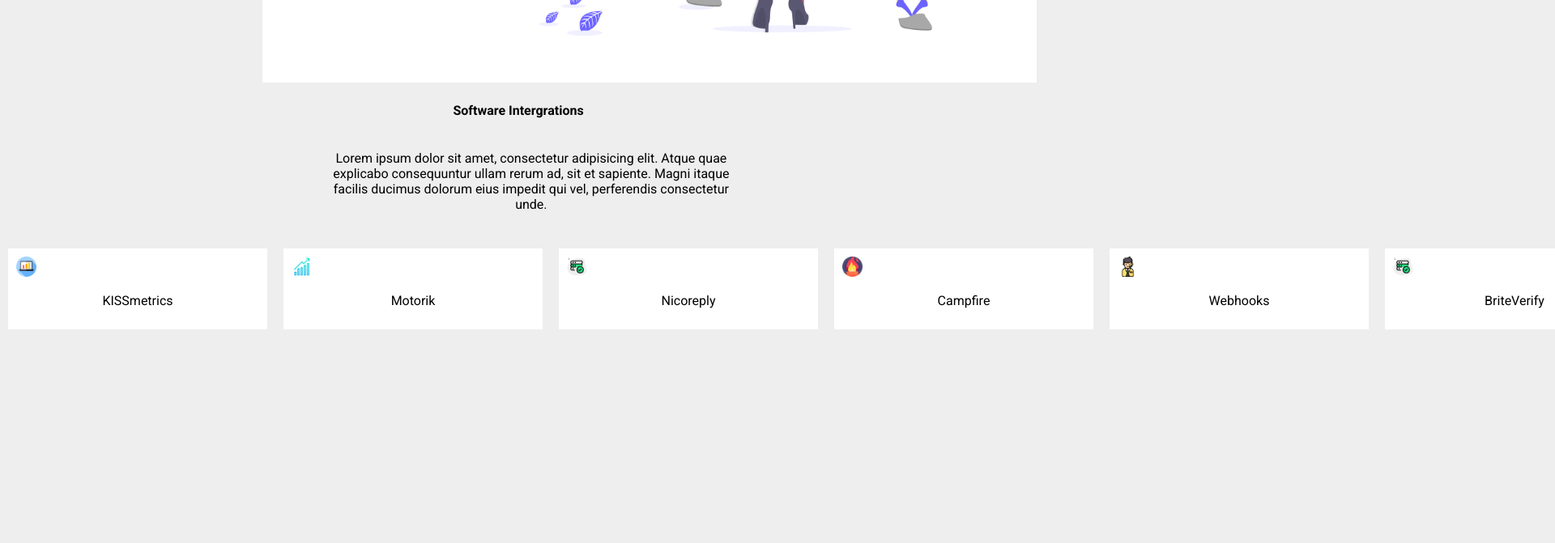
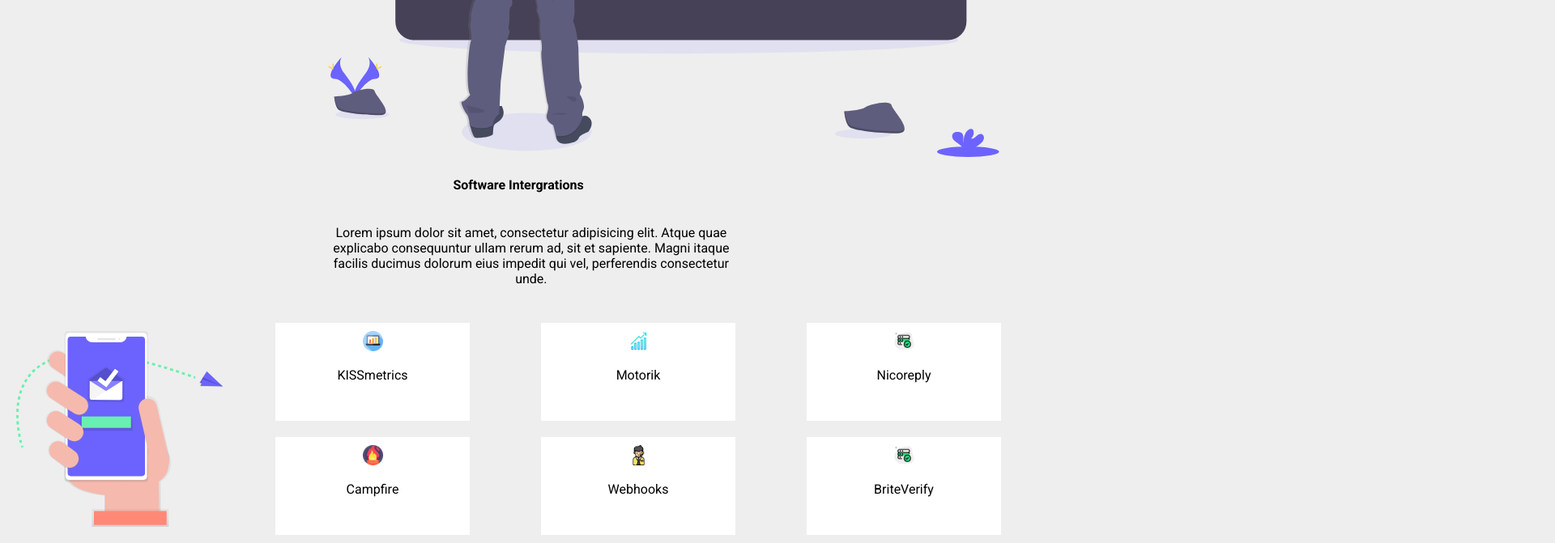
Before and after one commit to InnCreator/SaasLand-SCA, a plain HTML site: page index.html in a window 1280 px wide. Shown: the part 2120-2791 px from the top of the page at 81% size, 1920 px wide, since content can reach past the window. Before the commit the page ends 2537 px from the top, so only its background shows below. Drawn offline with Linux system fonts and the light colour scheme.

Commit message:
up-up-up

```diff
--- a/index.html
+++ b/index.html
@@ -82,10 +82,10 @@
         </div>
       </div>
       <div>
-        <img src="undraw_preferences_uuo2.png" alt="" class="image" />
+        <img src="undraw_emails_6uqr.svg" alt="" class="image" />
       </div>
     </div>
-    <div>
+    <div class="bckg">
       <h4>Software Intergrations</h4>
       <p>
         Lorem ipsum dolor sit amet, consectetur adipisicing elit. Atque quae
@@ -94,8 +94,8 @@
         unde.
       </p>
     </div>
-    <div class="flex">
-      <!-- <img src="undraw_emails_6uqr.png" alt="" class="images" /> -->
+    <div class="flex flexwrap bckg">
+      <img src="undraw_mail_2_tqip.svg" alt="" class="images" />
       <div class="flex cardios">
         <div class="cardio">
           <img src="laptop.png" alt="" class="imag"/>
--- a/style.css
+++ b/style.css
@@ -83,9 +83,10 @@ button{
     color: #fff;
     background-color: blueviolet;
 }
-/* .cardios{
-    flex-direction: column;
-} */
+.cardios{
+    flex-direction: row;
+    flex-wrap: wrap;
+}
 .imag{
     max-width: 25px;
 }
@@ -93,8 +94,13 @@ button{
     padding: 10px;
     background-color: #fff;
     margin: 10px;
-    width: 300px;
+    width: 220px;
+    text-align: center;
 }
-/* .images{
-    max-width: 60%;
-} */
+.images{
+    margin: 20px;
+    max-width: 20%;
+}
+.flexwrap{
+    flex-grow: 2;
+}
```
Also changed, not shown: undraw_active_support_6rwo.png (deleted), undraw_emails_6uqr.png (deleted), undraw_emails_6uqr.svg (added), undraw_mail_2_tqip.svg (added), undraw_personalization_triu.png (deleted), undraw_preferences_uuo2.png (deleted).
